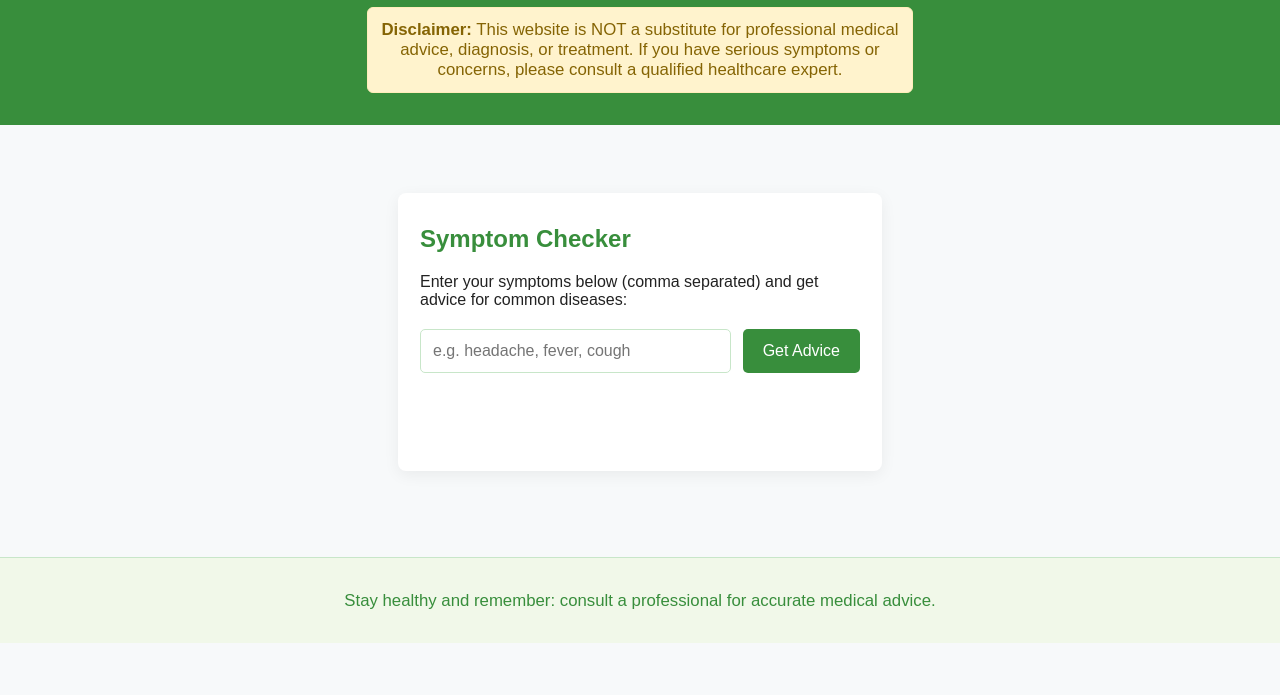
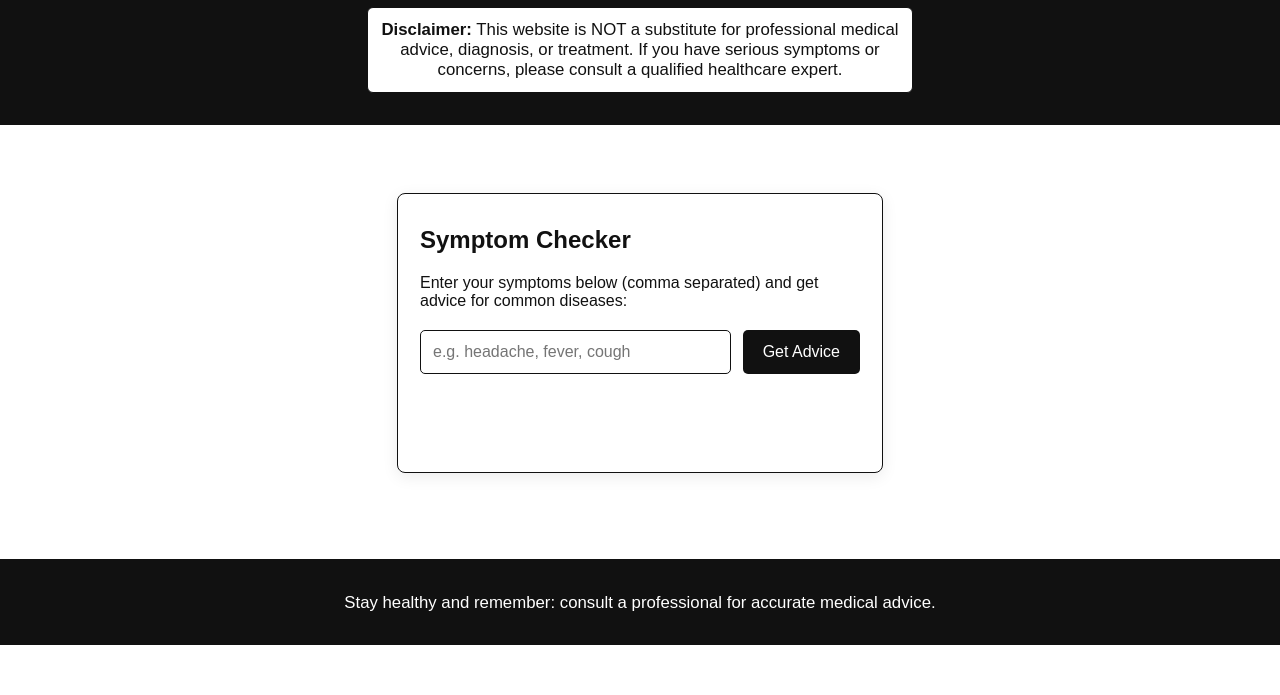
Before and after one commit to Hasaan29785/Health-Related-Website, a plain HTML site: page index.html in a window 1280 px wide. Shown: the part 105-800 px from the top of the page. Drawn offline with Linux system fonts and the light colour scheme.

Commit message:
Update style.css

```diff
--- a/style.css
+++ b/style.css
@@ -1,26 +1,26 @@
 body {
   font-family: Arial, sans-serif;
-  background: #f7f9fa;
-  color: #222;
+  background: #fff;
+  color: #111;
   margin: 0;
   padding: 0;
 }
 
 header {
-  background: #388e3c;
+  background: #111;
   color: #fff;
   padding: 32px 0 16px 0;
   text-align: center;
 }
 
 .disclaimer {
-  background: #fff3cd;
-  color: #856404;
+  background: #fff;
+  color: #111;
   margin: 16px auto;
   padding: 12px;
   max-width: 520px;
   border-radius: 6px;
-  border: 1px solid #ffeeba;
+  border: 1px solid #111;
   font-size: 1.05em;
 }
 
@@ -33,17 +33,18 @@ main {
 
 .checker-section {
   background: #fff;
-  box-shadow: 0 4px 16px rgba(0,0,0,0.06);
+  box-shadow: 0 4px 16px rgba(0,0,0,0.08);
   border-radius: 8px;
   padding: 32px 22px;
   max-width: 440px;
   width: 100%;
   margin-top: 32px;
+  border: 1px solid #111;
 }
 
 .checker-section h2 {
   margin-top: 0;
-  color: #388e3c;
+  color: #111;
 }
 
 form {
@@ -56,16 +57,18 @@ input[type="text"] {
   flex: 1;
   padding: 12px;
   border-radius: 5px;
-  border: 1px solid #c8e6c9;
+  border: 1px solid #111;
   margin-right: 12px;
   font-size: 1em;
+  background: #fff;
+  color: #111;
 }
 
 button {
   padding: 12px 20px;
   border-radius: 5px;
   border: none;
-  background: #388e3c;
+  background: #111;
   color: #fff;
   font-size: 1em;
   cursor: pointer;
@@ -73,22 +76,22 @@ button {
 }
 
 button:hover {
-  background: #2e7031;
+  background: #333;
 }
 
 #advice {
   margin-top: 24px;
   font-weight: bold;
-  color: #388e3c;
+  color: #111;
   min-height: 42px;
 }
 
 footer {
-  background: #f1f8e9;
-  color: #388e3c;
+  background: #111;
+  color: #fff;
   text-align: center;
   padding: 16px 0;
   font-size: 1.05em;
   margin-top: 50px;
-  border-top: 1px solid #c8e6c9;
+  border-top: 1px solid #111;
 }
```
